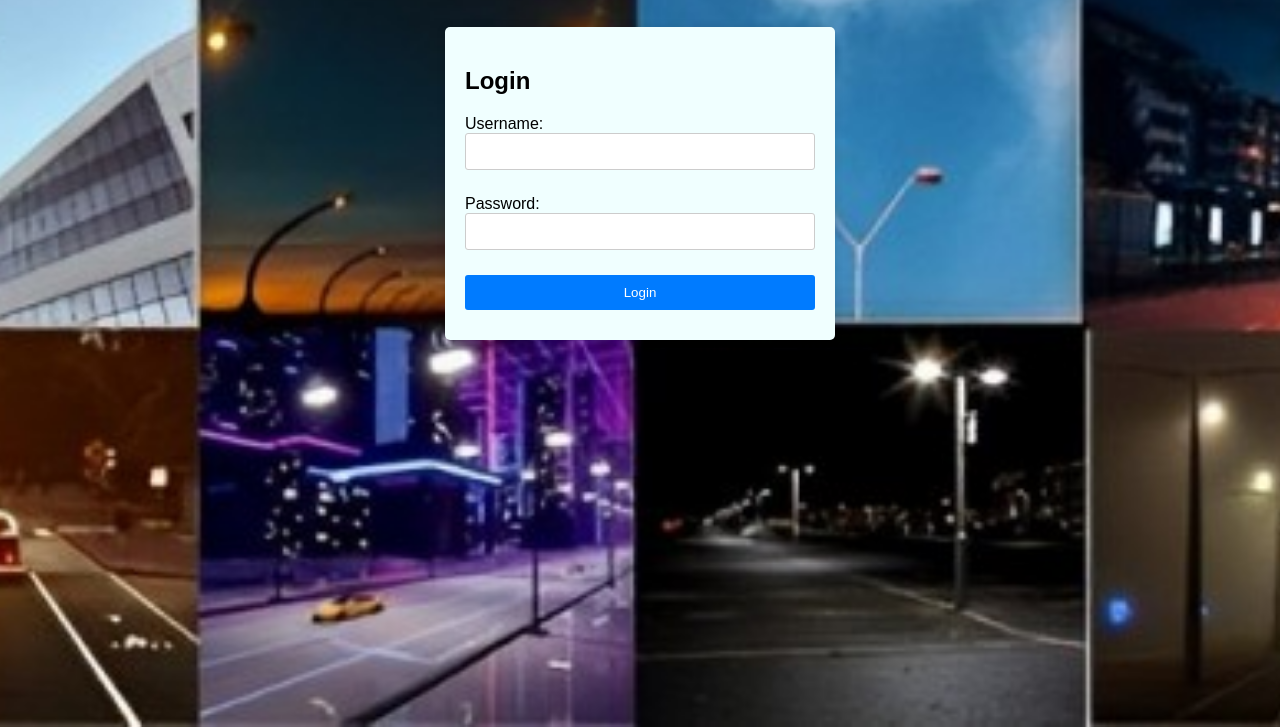
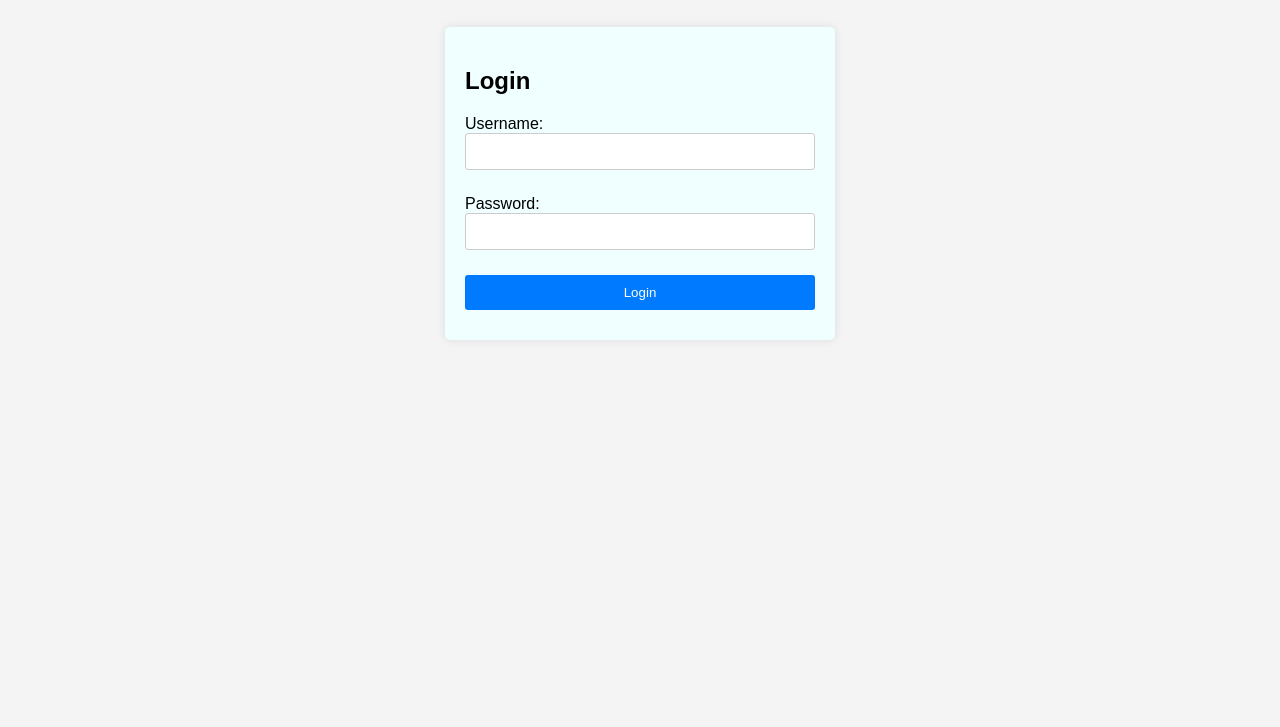
Before and after one commit to SuhaniJ9/Web-App, a plain HTML site: page index.html in a window 1280 px wide. Shown: the part 73-800 px from the top of the page. Drawn offline with Linux system fonts and the light colour scheme.

Commit message:
Update styles.css

```diff
--- a/styles.css
+++ b/styles.css
@@ -3,7 +3,7 @@ body {
     padding: 0;
     font-family: Arial, sans-serif;
     background-color: #f4f4f4;
-    background-image: url('image.jpg');
+/*     background-image: url('image.jpg'); */
     background-size: cover;
     background-repeat: no-repeat;
     background-attachment: fixed;
```
